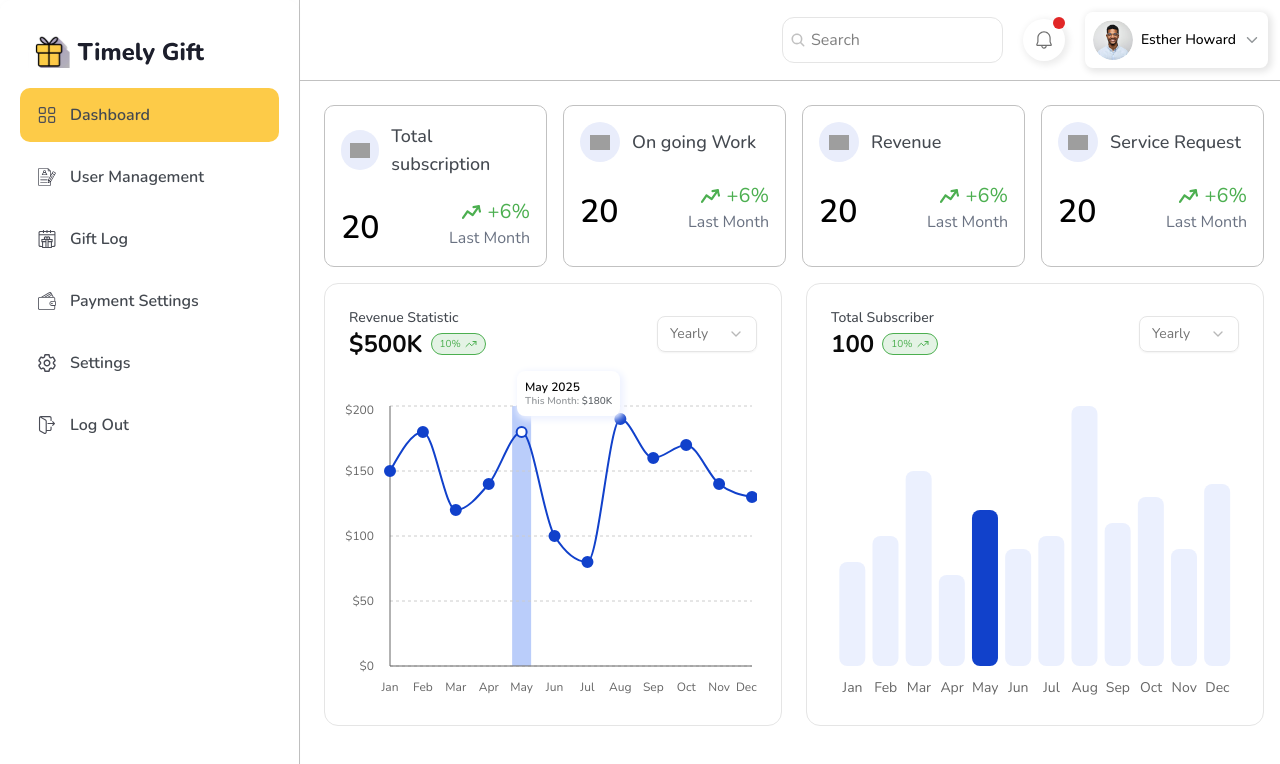
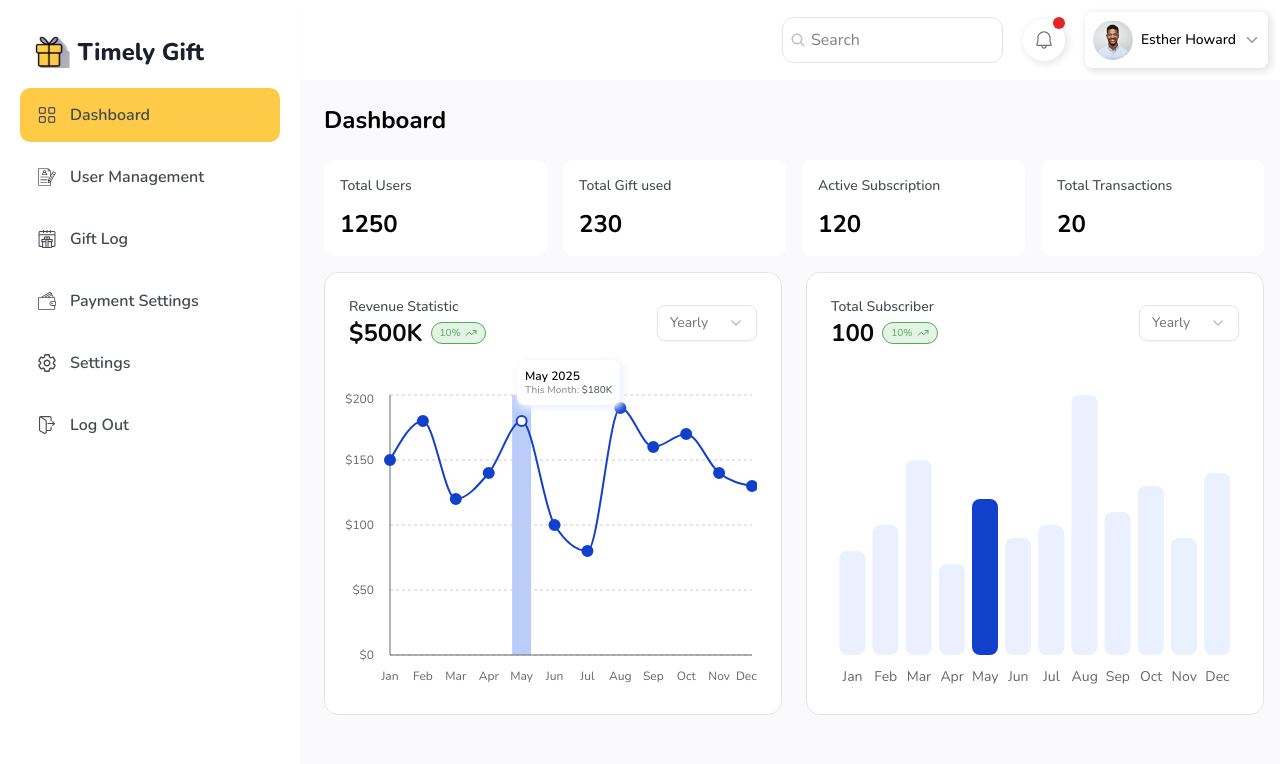
Before and after one commit to backbencherstudio/kyle_smith-Automated-Gift-Card-Scheduler-frontend, a Next.js app: page /dashboard in a window 1280 px wide. Shown: the top 764 px of the page. Built offline with nearby package versions, Linux system fonts and the light colour scheme; grey boxes are pictures that could not be loaded.

Commit message:
dashboard cart design done

```diff
--- a/app/(admin)/component/dashboard/DashboardPage.tsx
+++ b/app/(admin)/component/dashboard/DashboardPage.tsx
@@ -6,6 +6,7 @@ import StatCards from './StatCards'
 function DashboardPage() {
   return (
     <div className='flex flex-col justify-between h-full'>
+      <h2 className='lg:text-2xl text-lg md:text-xl font-bold text-black mb-4 lg:mb-6'>Dashboard</h2>
       <StatCards/>
 
       <div className=' grid grid-cols-1 gap-6 lg:grid-cols-2 my-4'>
--- a/app/(admin)/component/dashboard/StatCards.tsx
+++ b/app/(admin)/component/dashboard/StatCards.tsx
@@ -1,36 +1,34 @@
-import Image from "next/image";
 import Link from "next/link";
 
-import { FaArrowTrendUp } from "react-icons/fa6";
 
 export default function StatCards() {
   const statCards = [
     {
-          title: "Total subscription",
-          value: 20,
+      title: "Total Users",
+      value: 1250,
       percentage: "+6%",
-          icon: "/icon/users.svg",
+      icon: "/path/to/users-icon.svg", // Replace with actual image path
       timeFrame: "Last Month",
     },
     {
-          title: "On going Work",
-          value: 20,
-          percentage: "+6%",
-          icon: "/icon/users.svg",
+      title: "Total Gift used",
+      value: 230,
+      percentage: "+4%",
+      icon: "/path/to/gift-icon.svg", // Replace with actual image path
       timeFrame: "Last Month",
     },
     {
-          title: "Revenue",
-          value: 20,
-          percentage: "+6%",
-          icon: "/icon/users.svg",
+      title: "Active Subscription",
+      value: 120,
+      percentage: "+8%",
+      icon: "/path/to/active-subscription-icon.svg", // Replace with actual image path
       timeFrame: "Last Month",
     },
     {
-          title: "Service Request",
+      title: "Total Transactions",
       value: 20,
-          percentage: "+6%",
-          icon: "/icon/users.svg",
+      percentage: "+2%",
+      icon: "/path/to/transactions-icon.svg", // Replace with actual image path
       timeFrame: "Last Month",
     },
   ];
@@ -40,28 +38,16 @@ export default function StatCards() {
       {statCards.map((card, idx) => (
         <Link href="#"
           key={idx}
-
-          className="p-4 rounded-lg border border-borderColor bg-white flex hover:shadow-[2px_2px_7px_2px_rgba(0,_0,_0,_0.08)] transition-all card flex-col gap-5"
+          className="p-4 rounded-lg  bg-white flex hover:shadow-[2px_2px_7px_2px_rgba(0,_0,_0,_0.08)] transition-all card flex-col gap-3"
         >
           {/* Top Row */}
           <div className="flex items-center gap-3">
-            <div className="w-10 h-10 rounded-full bg-[#E9EDFB] flex items-center justify-center">
-              <Image src={card.icon} alt={card.title} width={20} height={20} />
-            </div>
-            <h4 className="text-base lg:text-lg  font-medium text-descriptionColor">{card.title}</h4>
+            <h4 className="text-sm  font-medium text-descriptionColor">{card.title}</h4>
           </div>
 
 
-          <div className="flex flex- items-end justify-between  text-gray-500">
-          <div className="text-2xl lg:text-[32px] font-semibold text-black">{card.value}</div>
-
-            <div>
-            <div className="flex items-center justify-end text-greenColor text-lg lg:text-xl gap-1.5">
-            <FaArrowTrendUp className=" text-greenColor  -rotate-10"/>
-              {card.percentage}
-            </div>
-            <span  >{card.timeFrame}</span>
-            </div>
+          <div className="">
+          <div className="text-2xl  font-bold text-black">{card.value}</div>
 
           </div>
         </Link>
--- a/app/(admin)/dashboard/layout.tsx
+++ b/app/(admin)/dashboard/layout.tsx
@@ -23,7 +23,7 @@ const AdminLayout: React.FC<AdminLayoutProps> = ({ children }) => {
         <div
           className={`
             fixed top-0 left-1/2 -translate-x-1/2 lg:translate-x-0
-            h-screen w-[300px] z-30 bg-white border-r border-borderColor
+            h-screen w-[250px] xl:w-[300px] z-30 bg-white
             transition-transform duration-300 ease-in-out
             ${sidebarOpen ? "translate-x-[0%]" : "-translate-x-[150%]"}
             lg:static lg:translate-x-0 z-50
@@ -51,7 +51,7 @@ const AdminLayout: React.FC<AdminLayoutProps> = ({ children }) => {
           </div>
 
           {/* Scrollable content area */}
-          <main className="flex-1 overflow-y-auto p-0x p-4 lg:pl-6 lg:pt-6">
+          <main className="flex-1 overflow-y-auto bg-[#FAFAFC] p-0x p-4 lg:pl-6 lg:pt-6">
             {children}
             <CustomToastContainer />
           </main>
--- a/components/common/Header.tsx
+++ b/components/common/Header.tsx
@@ -25,7 +25,7 @@ const Header: React.FC<HeaderProps> = ({
     console.log("logout");
   };
   return (
-    <nav className=" text-blackColor border-b border-borderColor  py-3">
+    <nav className=" text-blackColor   py-3">
       <div className=" container !px-3   relative flex justify-between mb-1 z-50">
         {/* Mobile menu button */}
         <div>
```
Lines whose indentation alone changed are shown as unchanged.
